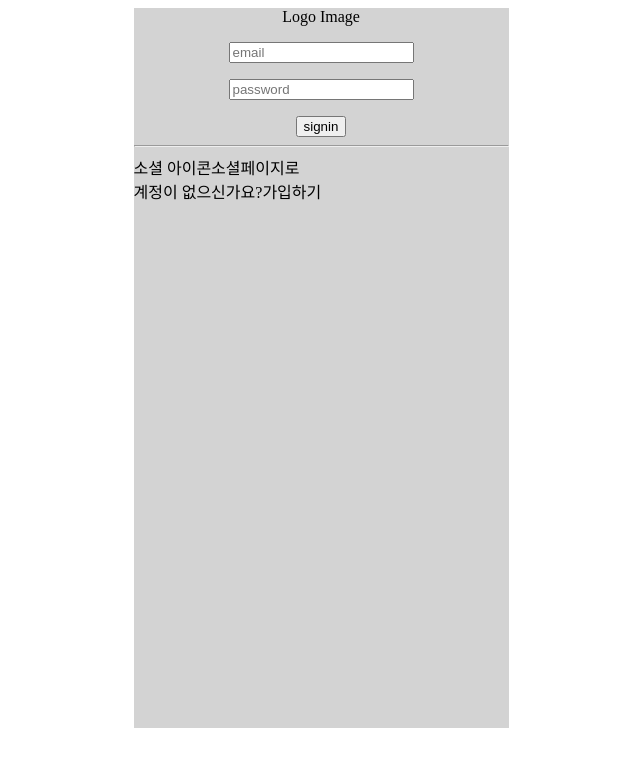
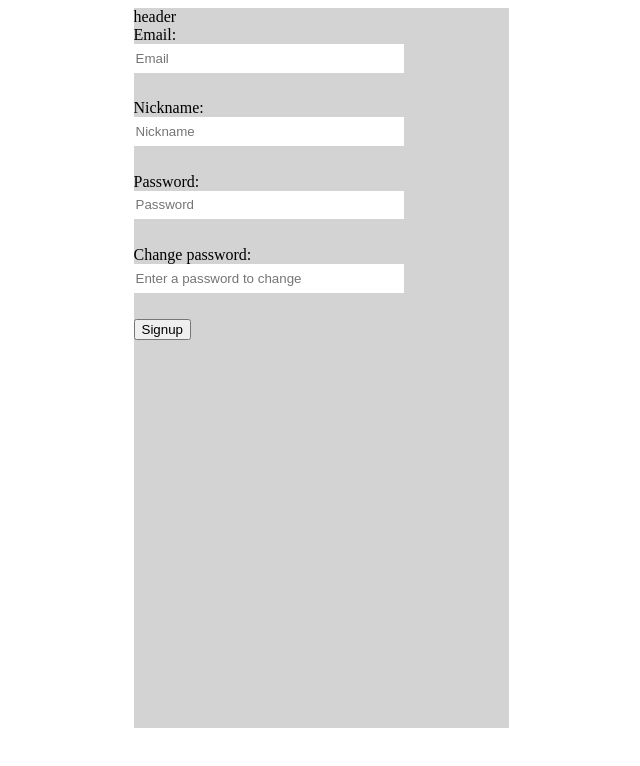
Before and after one commit to syo0e/find-Me, a React (Create React App) app: page / in a window 1280 px wide. Shown: the top 766 px of the page, without its empty margins (319-959 px from the left). Built offline with nearby package versions, Linux system fonts and the light colour scheme.

Commit message:
basic signup page

```diff
--- a/src/App.js
+++ b/src/App.js
@@ -1,8 +1,9 @@
 import List from './components/answer/List';
 import SignIn from './components/user/SignIn';
+import Signup from './components/user/Signup';
 
 function App() {
-  return <SignIn />;
+  return <Signup />;
 }
 
 export default App;
--- a/src/components/user/SignIn.js
+++ b/src/components/user/SignIn.js
@@ -6,10 +6,12 @@ const SignIn = () => {
   const [password, setPassword] = useState('');
 
   const onChangeEmail = e => {
+    e.preventDefault();
     setEmail(e.target.value);
   };
 
   const onChangePassword = e => {
+    e.preventDefault();
     setPassword(e.target.value);
   };
 
--- /dev/null
+++ b/src/components/user/Signup.js
@@ -0,0 +1,46 @@
+import React, { useState } from 'react';
+import '../../styles/main.scss';
+
+const Signup = () => {
+  const [email, setEmail] = useState('');
+  const [nickName, setNickName] = useState('');
+  const [password, setPassword] = useState('');
+
+  const onChangeEmail = e => {
+    e.preventDefault();
+    setEmail(e.target.value);
+  };
+
+  const onChangePassword = e => {
+    e.preventDefault();
+    setPassword(e.target.value);
+  };
+
+  const onClick = () => {
+    setEmail('');
+    setPassword('');
+  };
+
+  return (
+    <div className="container">
+      <div className="logo-container">
+        <div>header</div>
+      </div>
+      <div className="userinfo-container">
+        <div className="email">Email:</div>
+        <input type="email" placeholder="Email" required />
+        <div className="nickname">Nickname:</div>
+        <input type="nickname" placeholder="Nickname" required />
+        <div className="password">Password:</div>
+        <input type="password" placeholder="Password" required />
+        <div className="change-password">Change password:</div>
+        <input type="password" placeholder="Enter a password to change"></input>
+      </div>
+      <div className="signup-btn">
+        <button>Signup</button>
+      </div>
+    </div>
+  );
+};
+
+export default Signup;
--- a/src/styles/main.scss
+++ b/src/styles/main.scss
@@ -41,4 +41,12 @@ body {
   .signup-info-container {
     flex: 1 1 auto;
   }
+
+  input {
+    border: none;
+    width: 20em;
+    height: 2em;
+    margin-bottom: 2em;
+    align-items: center;
+  }
 }
```
